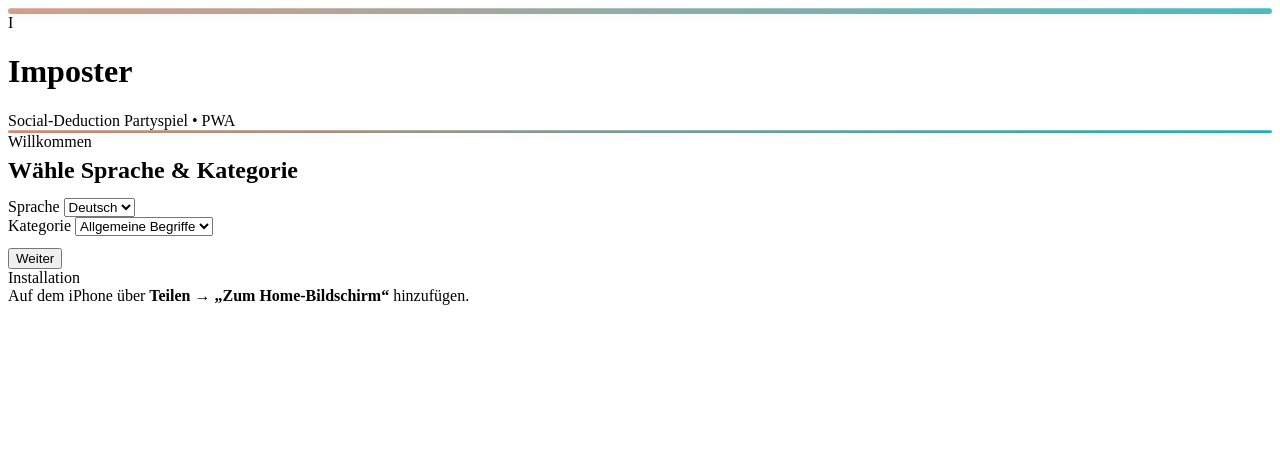
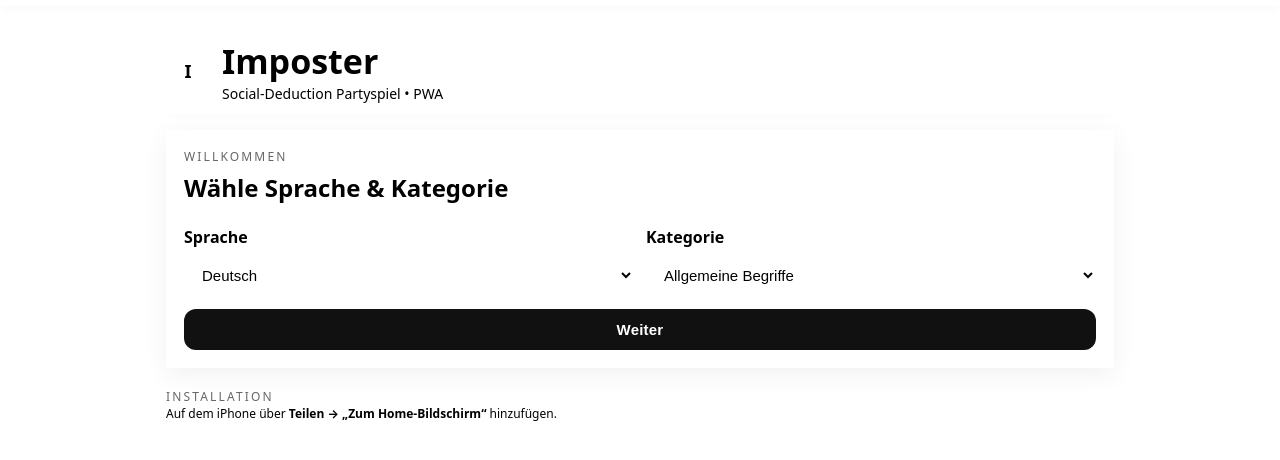
Before and after one commit to rehman7949/imposter-pwa, a plain HTML site: page index.html in a window 1280 px wide. Drawn offline with Linux system fonts and the light colour scheme.

Commit message:
Update index.html

```diff
--- a/index.html
+++ b/index.html
@@ -10,6 +10,7 @@
   <link rel="manifest" href="/manifest.webmanifest">
   <link rel="apple-touch-icon" href="/icons/apple-touch-icon-180.png">
   <style>
+<style>
 :root{
   --bg:#f5efe6;      /* heller Beigeton */
   --text:#111111;    /* schwarze Schrift */
@@ -18,12 +19,57 @@
   --border:#e8dcc6;
   --radius:18px;
 
-  /* neue, dezente Akzente – ändere sie gern */
+  /* dezente, elegante Akzente */
   --accent:#C97D60;   /* terracotta */
   --accent-2:#0FA3B1; /* teal */
 }
 
-/* elegante, dezente Linie */
+/* Grundlayout */
+*{box-sizing:border-box}
+html,body{height:100%}
+body{
+  margin:0; background:var(--bg); color:var(--text);
+  font-family: ui-rounded, system-ui, -apple-system, Segoe UI, Roboto, Helvetica, Arial, sans-serif;
+}
+.wrap{ max-width:980px; margin:0 auto; padding: max(20px, env(safe-area-inset-top)) 16px 24px }
+header{ display:flex; align-items:center; gap:12px; margin:12px 0 8px }
+.logo{
+  width:44px; height:44px; border-radius:12px;
+  background: var(--bg);
+  border:3px solid var(--accent);
+  display:grid; place-items:center; font-weight:900; font-size:18px; color:var(--accent);
+}
+h1{ font-size:clamp(22px, 4.8vw, 34px); margin:0 }
+.sub{ color:var(--muted); font-size:14px }
+
+/* Karten, Formelemente, Buttons */
+.card{
+  background:var(--card); border:1px solid var(--border); border-radius:var(--radius);
+  padding:18px; margin:16px 0; box-shadow: 0 6px 24px rgba(0,0,0,.06);
+}
+label{ display:block; font-weight:700; margin:8px 0 6px }
+input,select,button{
+  width:100%; padding:12px 14px; border-radius:12px; border:1px solid var(--border);
+  background:#fff; color:var(--text); font-size:15px;
+}
+.row{ display:flex; gap:12px; flex-wrap:wrap }
+.row > *{ flex:1 1 240px }
+.btn{
+  background:#111; color:#fff; border:none; cursor:pointer; font-weight:800; letter-spacing:.2px;
+  transition: transform .07s ease, filter .2s ease;
+}
+.btn:active{ transform: translateY(1px) }
+.btn[disabled]{ filter: grayscale(1) opacity(.6); cursor:not-allowed }
+.btn-outline{ background:#fff; border:1px solid var(--border); color:var(--text); }
+.muted{ color:var(--muted) }
+.pill{ display:inline-flex; align-items:center; gap:8px; padding:8px 12px; border-radius:999px; border:1px solid var(--border); background:#fff }
+.grid{ display:grid; grid-template-columns:repeat(auto-fit,minmax(180px,1fr)); gap:12px }
+.player-tag{ background:#fff; border:1px dashed var(--border); padding:10px 12px; border-radius:12px }
+.big{ font-size: clamp(26px, 6vw, 46px); font-weight:900; letter-spacing:.5px; margin: 16px 0 }
+.center{ text-align:center }
+.kicker{ font-size:12px; text-transform:uppercase; letter-spacing:.18em; color:#666 }
+
+/* elegante, dezente Linie oben/unten */
 .ribbon{
   height:6px;
   background: linear-gradient(90deg, var(--accent), var(--accent-2));
@@ -31,11 +77,26 @@
   opacity:.75;
   box-shadow: 0 2px 8px rgba(0,0,0,.06), inset 0 1px 0 rgba(255,255,255,.25);
 }
-.ribbon.thin{
-  height:3px;
-  opacity:.9;
+.ribbon.thin{ height:3px; opacity:.9 }
+
+/* Reveal-Karte (Swipe-up) */
+.reveal-wrap{ position:relative; height:210px; border-radius:16px; overflow:hidden; background:#fff; border:1px solid var(--border) }
+.reveal-content{ position:absolute; inset:0; display:grid; place-items:center; padding:16px }
+.reveal-scrim{
+  position:absolute; inset:0; background:var(--card); border-top:6px solid var(--accent-2);
+  display:flex; align-items:flex-end; justify-content:center; padding:12px;
+  transform: translateY(0); touch-action:none; cursor:grab;
+  transition: transform .18s ease;
 }
-  </style>
+.scrim-handle{ width:54px; height:6px; background:#ccc; border-radius:999px; margin-bottom:10px }
+.scrim-label{ font-size:13px; color:var(--muted); margin-bottom:12px }
+
+/* RTL für Arabisch */
+[dir="rtl"] .row{ flex-direction: row-reverse }
+[dir="rtl"] select, [dir="rtl"] input{ direction: rtl }
+
+footer{ margin-top:20px; color:var(--muted); font-size:12px }
+</style>
 </head>
 <body>
   <div class="ribbon"></div>
```
